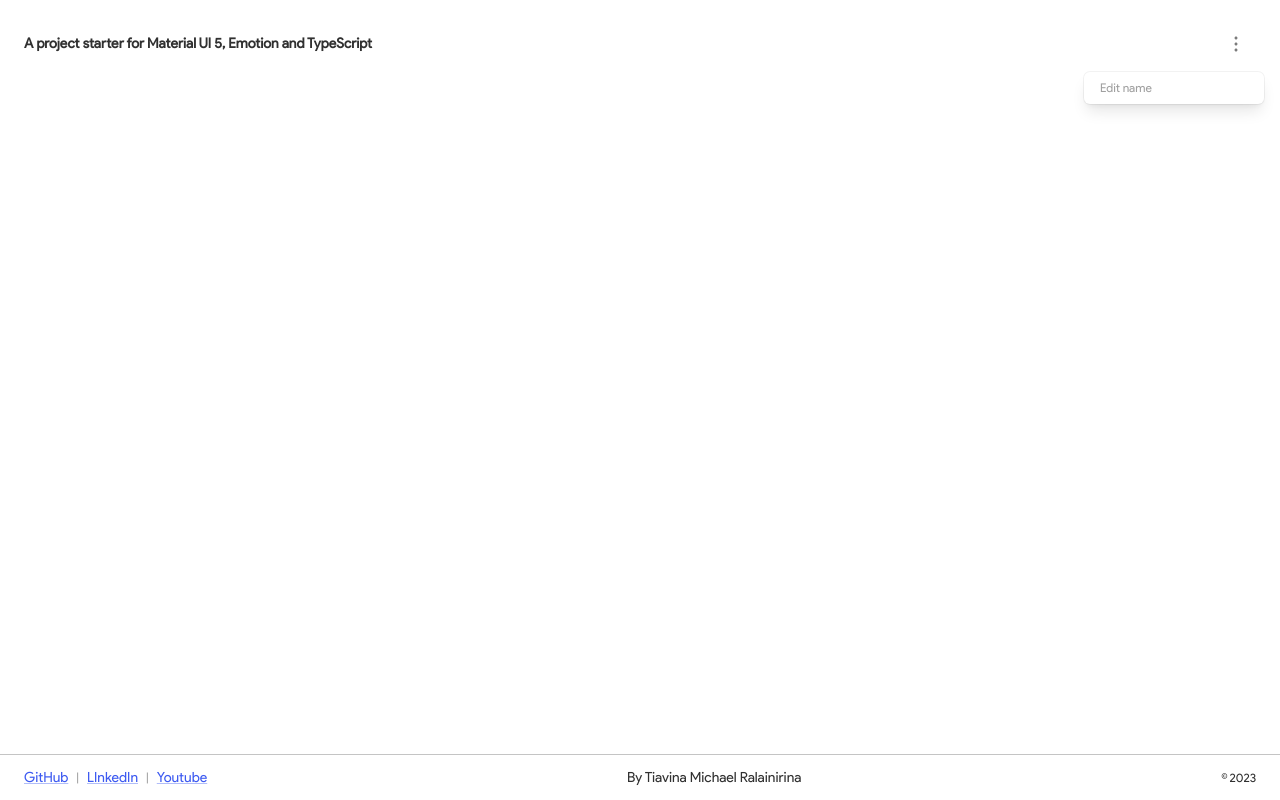
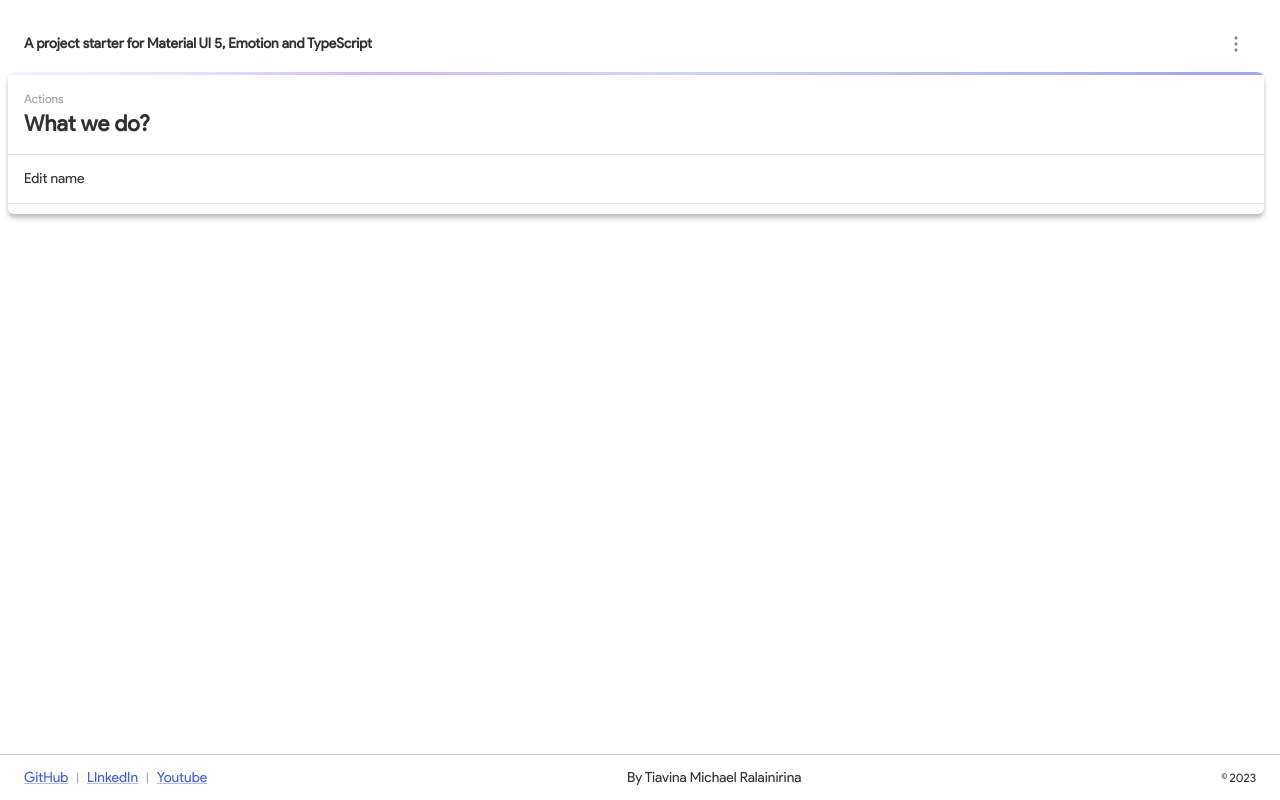
Before and after one commit to tiavina-mika/actions-menu, a React (Create React App) app: page / in a window 1280 px wide. Both pictures are taken after a click on the button 1236 px from the left and 44 px from the top of the page. Built offline with nearby package versions, Linux system fonts and the light colour scheme.

Commit message:
actions modal

```diff
--- a/src/containers/ActionsModal.tsx
+++ b/src/containers/ActionsModal.tsx
@@ -1,31 +1,58 @@
 /** @jsxRuntime classic /
 /* @jsx jsx */
 /** @jsxImportSource @emotion/react */
-import { IconButton, Menu, MenuItem, alpha } from "@mui/material";
+import {
+  Divider,
+  IconButton,
+  Menu,
+  MenuItem,
+  Stack,
+  Typography,
+  alpha
+} from "@mui/material";
 import { Theme } from "@emotion/react";
 import { MouseEvent, useState } from "react";
+import { LAYOUT_CONTENT_PADDING } from "../utils/constants";
 
 const classes = {
   menu: (theme: Theme) => ({
     "& .MuiPaper-root": {
+      position: "relative" as const,
+      "&::before": {
+        content: '" "',
+        position: "absolute" as const,
+        inset: 0,
+        borderTopLeftRadius: 12,
+        borderTopRightRadius: 12,
+        height: 3,
+        top: 0,
+        borderImageSlice: 1,
+        backdropFilter: "blur(20px)",
+        background: `
+          linear-gradient(
+            90.7deg,
+            rgba(232, 235, 255, 0.5) -1.45%,
+            rgba(208, 185, 255, 0.5) 15.95%,
+            rgba(172, 108, 255, 0.5) 29.51%,
+            rgba(158, 173, 250, 0.5) 51.8%,
+            rgba(61, 90, 241, 0.5) 94.87%)
+          border-box
+        `
+      },
       borderRadius: 6,
+      boxShadow: "0px 4px 4px 0px rgba(0, 0, 0, 0.25)",
+      backgroundColor: "#fff",
+      zIndex: 1000,
       marginTop: theme.spacing(1),
-      minWidth: 180,
+      minWidth: `calc(100vw - ${LAYOUT_CONTENT_PADDING}px)`,
       color:
         theme.palette.mode === "light"
           ? "rgb(55, 65, 81)"
           : theme.palette.grey[300],
-      boxShadow:
-        "rgb(255, 255, 255) 0px 0px 0px 0px, rgba(0, 0, 0, 0.05) 0px 0px 0px 1px, rgba(0, 0, 0, 0.1) 0px 10px 15px -3px, rgba(0, 0, 0, 0.05) 0px 4px 6px -2px",
       "& .MuiMenu-list": {
-        padding: "4px 0"
+        padding: "2px 0"
       },
       "& .MuiMenuItem-root": {
-        "& .MuiSvgIcon-root": {
-          fontSize: 18,
-          color: theme.palette.text.secondary,
-          marginRight: theme.spacing(1.5)
-        },
         "&:active": {
           backgroundColor: alpha(
             theme.palette.primary.main,
@@ -34,7 +61,14 @@ const classes = {
         }
       }
     }
-  })
+  }),
+  header: {
+    paddingTop: 19,
+    paddingBottom: 7,
+    "&:hover": {
+      backgroundColor: "transparent"
+    }
+  }
 };
 
 const ActionsModal = () => {
@@ -69,9 +103,32 @@ const ActionsModal = () => {
         onClose={handleClose}
         css={classes.menu}
       >
-        <MenuItem onClick={handleClose} disableRipple>
+        <MenuItem disableRipple disableTouchRipple css={classes.header}>
+          <Stack spacing={0.5}>
+            <Typography>Actions</Typography>
+            <Typography
+              css={{ fontWeight: 700, lineHeight: 1.36 }}
+              variant="h2"
+            >
+              What we do?
+            </Typography>
+          </Stack>
+        </MenuItem>
+        <Divider />
+        <MenuItem
+          onClick={handleClose}
+          className="grey800"
+          disableRipple
+          css={{
+            fontSize: 14,
+            paddingTop: 9,
+            paddingBottom: 9,
+            fontWeight: 400
+          }}
+        >
           Edit name
         </MenuItem>
+        <Divider />
       </Menu>
     </div>
   );
```
